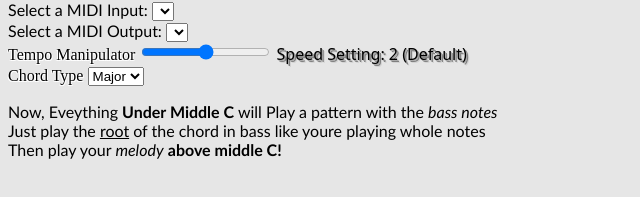
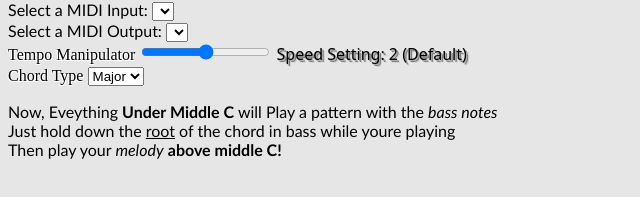
Before and after one commit to ajpisani/aj, a plain HTML site: page index.html in a window 1280 px wide. Shown: the part 323-520 px from the top of the page, 0-640 px from the left. Drawn offline with Linux system fonts and the light colour scheme; a script that the page names is missing.

Commit message:
index.html

```diff
--- a/index.html
+++ b/index.html
@@ -100,8 +100,7 @@
         <p>
             Now, Eveything <b>Under Middle C</b> will Play a pattern with the <i>bass
             notes</i><br />
-            Just play the <u>root</u> of the chord in bass like youre playing whole
-            notes<br />
+            Just hold down the <u>root</u> of the chord in bass while youre playing<br />
             Then play your <i>melody</i> <b>above middle C!</b>
           </p>
     </div>
```
